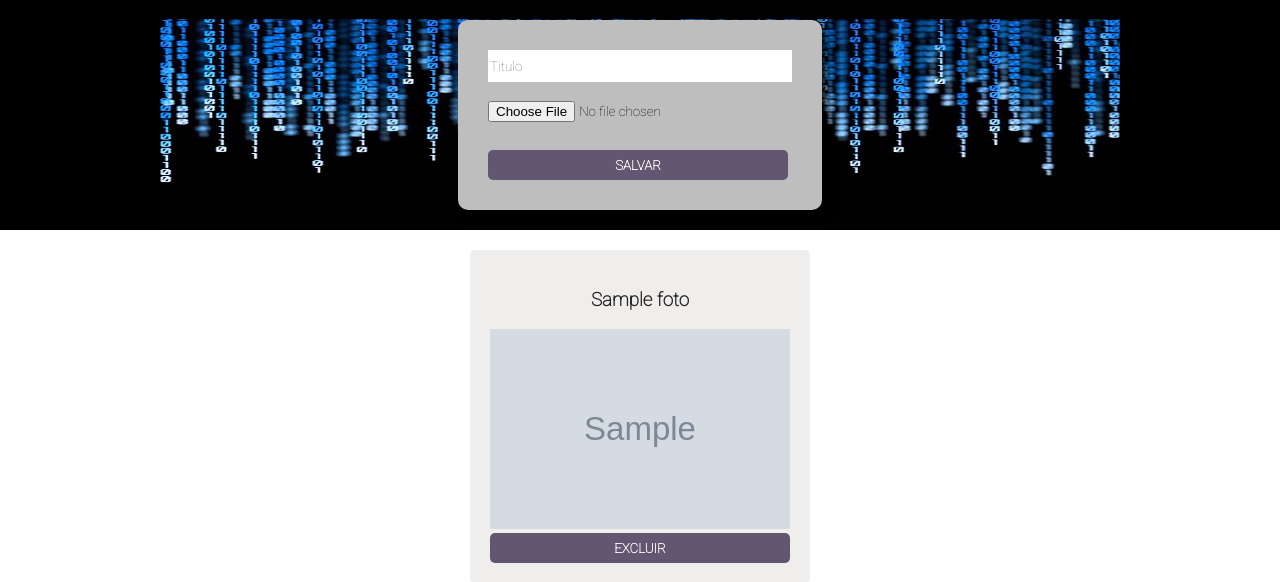
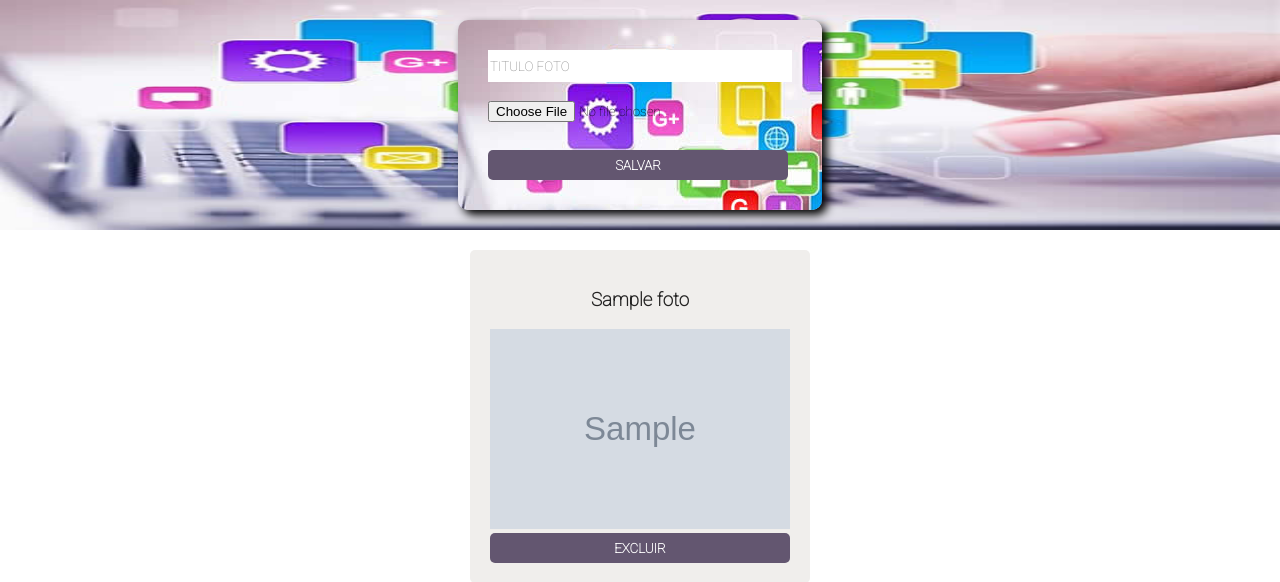
Before and after one commit to 09franchico/Galeria_fotos, a PHP site: page / in a window 1280 px wide. Shown: the top 582 px of the page. Run offline with PHP 8.4, Linux system fonts and the light colour scheme; tables that the repository leaves empty or names only in its code hold one stand-in row (values such as "Sample post"); grey boxes marked "Sample" are stand-in pictures.

Commit message:
comite final

```diff
--- a/css/estilo.css
+++ b/css/estilo.css
@@ -11,14 +11,15 @@ body{
     justify-content: center;
     padding: 20px;
     font: roboto;
-    background: url(../img/red.jpg);
+    background: url(../img/fot.jpg);
     background-repeat: no-repeat;
     background-size: 100% 100%;
 
 }
 
 .btn-cont{
-    background-color: rgb(190, 190, 190);
+    background-color: rgb(245, 104, 186);
+    background: url(../img/fot.jpg);
     padding: 30px;
     border-radius: 10px;
     box-shadow: 5px 5px 10px 0px ;
--- a/index.php
+++ b/index.php
@@ -19,7 +19,7 @@ if(isset($_POST["titulo"])){
         header("location:index.php");
 
     }else{
-        echo"<script> alert ('Dados não cadastrados')</script>";
+        echo"<script> alert ('PREENCHA OS CAMPOS')</script>";
     }
 
 
@@ -54,7 +54,7 @@ if(isset($_GET["id"])){
     <div class="conteiner">
         <div class="btn-cont">
             <form action="index.php" method="POST" enctype="multipart/form-data">
-                <input type="text" name="titulo" placeholder="Titulo"><br><br>
+                <input type="text" name="titulo" placeholder="TITULO FOTO"><br><br>
                 <input id="file" type="file" name="imagem"><br><br>
                 <button type="submit">SALVAR</button>
             </form>
```
Also changed, not shown: imagens/fot.jpg796.png (added), img/fot.jpg (added).
